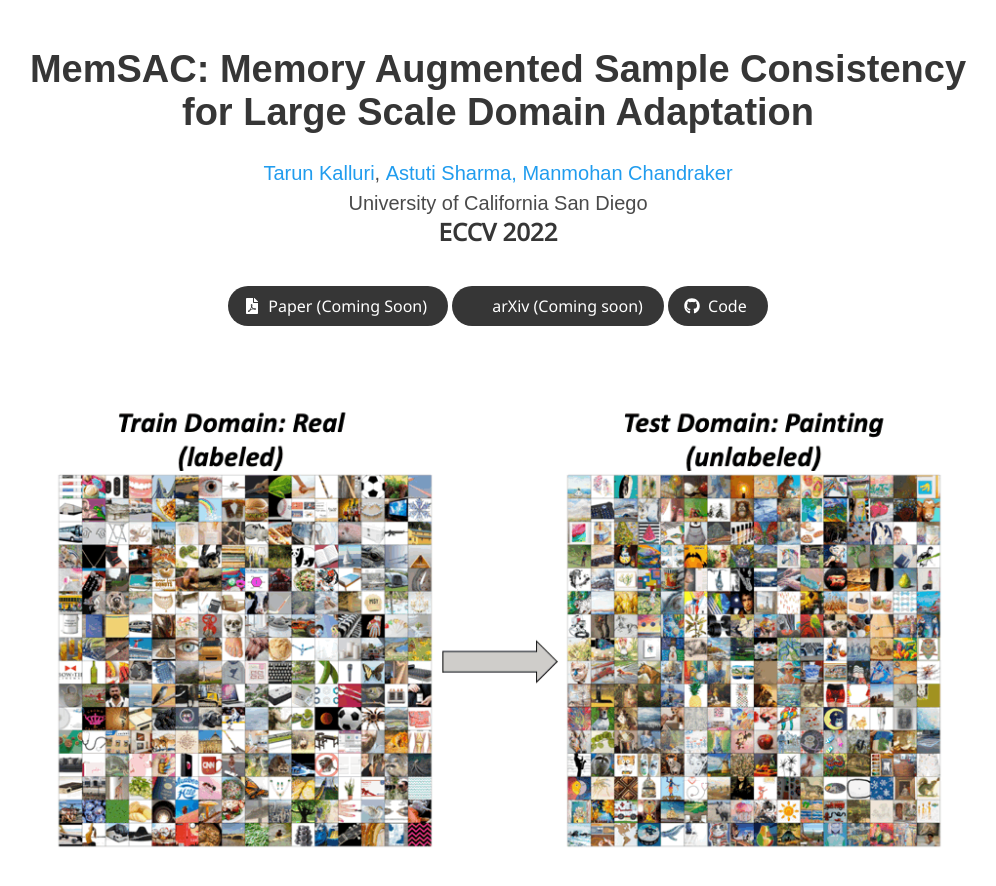
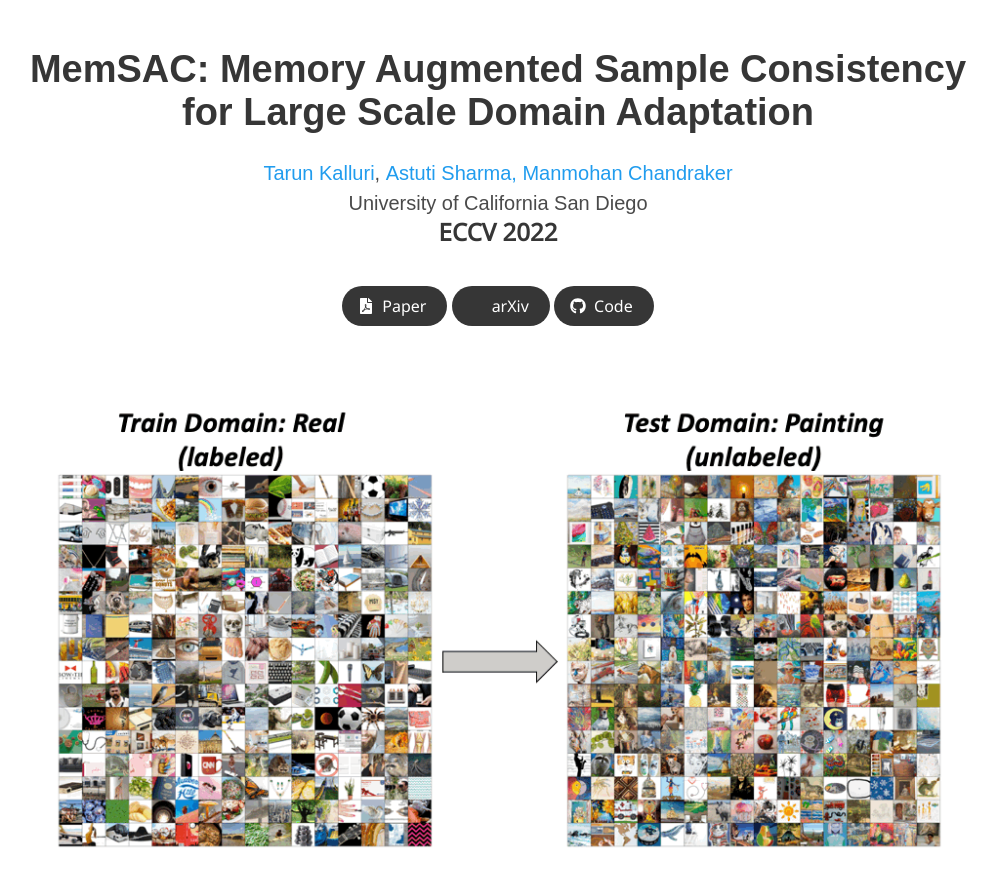
Before and after one commit to tarun005/tarun005.github.io, a Jekyll site: the page MemSAC/index.html, which Jekyll copies as it is, in a window 1280 px wide and 900 px high. Shown: the top 886 px of the window, without its empty margins (142-1138 px from the left). Built offline with Jekyll 4.4.1, drawn with Linux system fonts in a browser that asks for light colours; nearby versions of some CDN libraries; some web fonts are replaced; library files that are not in the unit come from our copies; a style sheet for code colours, icons or effects is not loaded.

Commit message:
Update MemSAC

```diff
--- a/MemSAC/index.html
+++ b/MemSAC/index.html
@@ -71,21 +71,21 @@
             <div class="publication-links">
               <!-- PDF Link. -->
               <span class="link-block">
-                <a href=""
+                <a href="../files/papers/MemSAC_ECCV22.pdf"
                    class="external-link button is-normal is-rounded is-dark">
                   <span class="icon">
                       <i class="fas fa-file-pdf"></i>
                   </span>
-                  <span>Paper (Coming Soon)</span>
+                  <span>Paper</span>
                 </a>
               </span>
               <span class="link-block">
-                <a href=""
+                <a href="https://arxiv.org/abs/2207.12389"
                    class="external-link button is-normal is-rounded is-dark">
                   <span class="icon">
                       <i class="ai ai-arxiv"></i>
                   </span>
-                  <span>arXiv (Coming soon)</span>
+                  <span>arXiv</span>
                 </a>
               </span>
               <!-- Video Link. -->
```
Also changed, not shown: index.html (+5 -4 lines), 2 other files.
